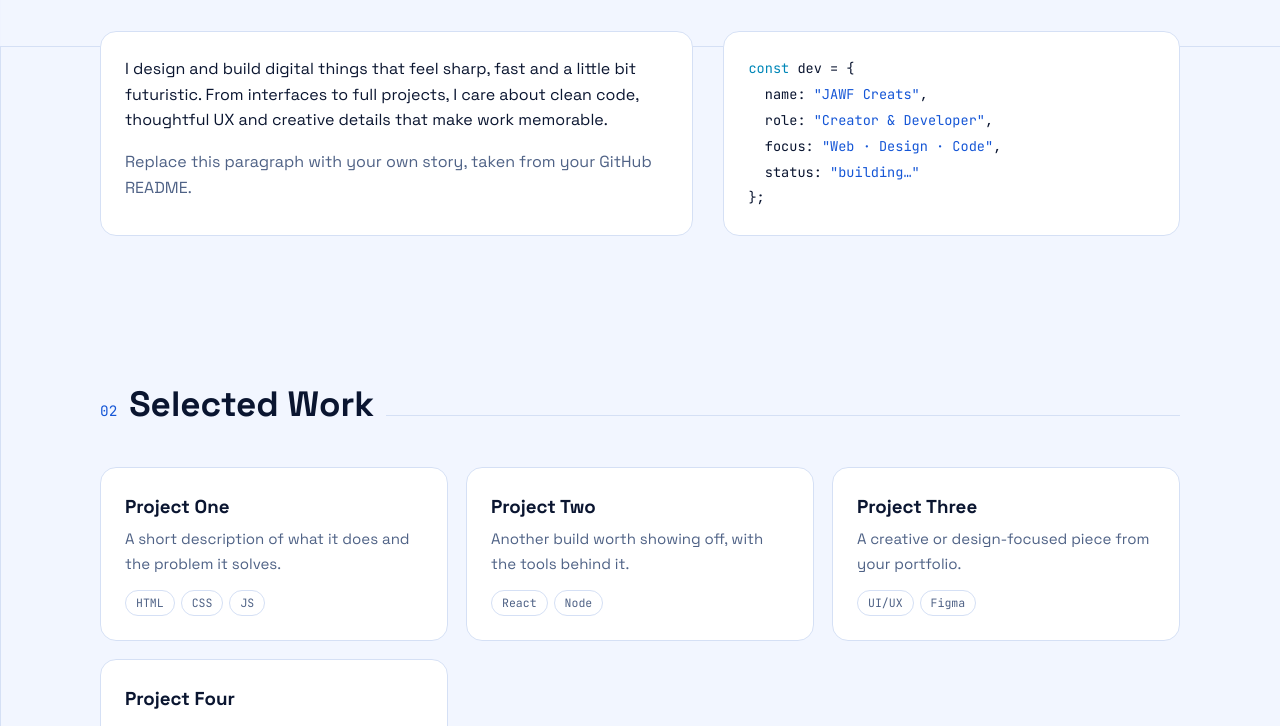
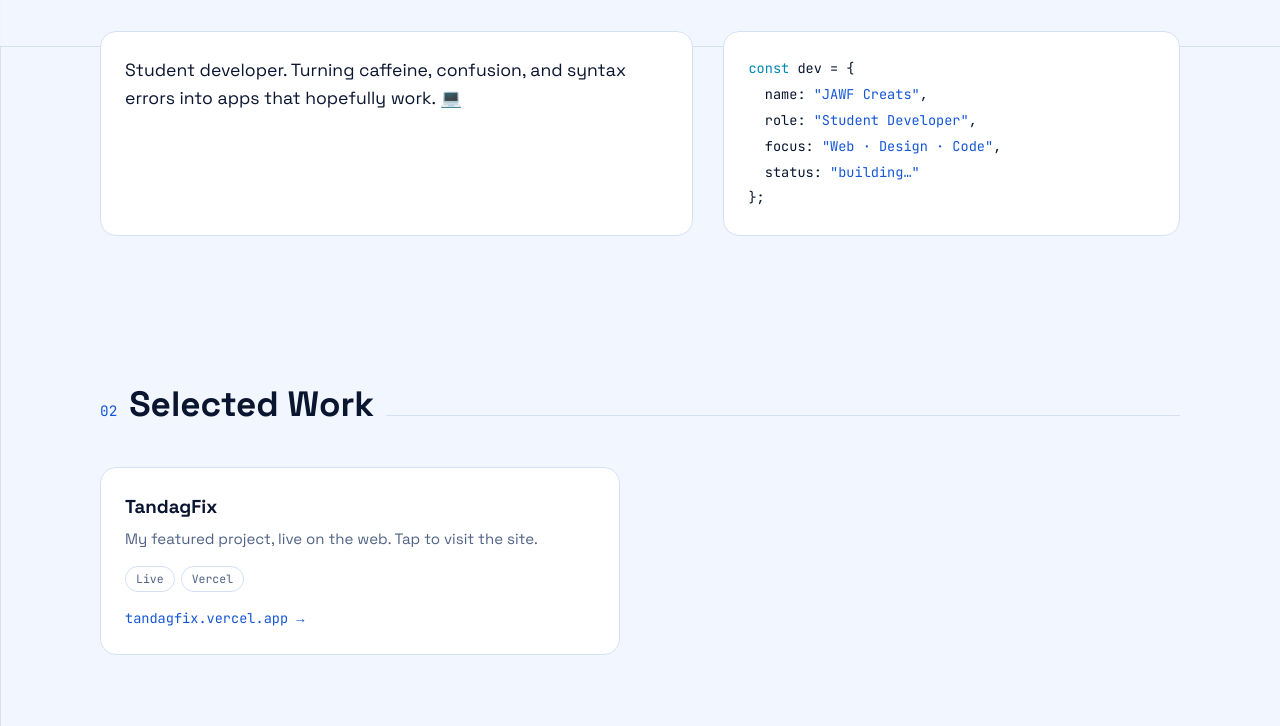
Before and after one commit to lifojecniv/jawfcreat3s, a plain HTML site: page index.html in a window 1280 px wide. Shown: the part 754-1480 px from the top of the page. Drawn offline with Linux system fonts and the light colour scheme.

Commit message:
Add files via upload

```diff
--- a/index.html
+++ b/index.html
@@ -111,12 +111,11 @@ footer{border-top:1px solid var(--line);padding:26px 0;text-align:center;color:v
 <section id="about"><div class="wrap">
   <div class="sh rv"><span class="mono">01</span><h2>About</h2></div>
   <div class="about rv">
-    <div class="card"><p style="margin-top:0">I design and build digital things that feel sharp, fast and a little bit futuristic. From interfaces to full projects, I care about clean code, thoughtful UX and creative details that make work memorable.</p>
-    <p style="margin-bottom:0;color:var(--muted)">Replace this paragraph with your own story, taken from your GitHub README.</p></div>
+    <div class="card"><p style="margin:0;font-size:1.1rem">Student developer. Turning caffeine, confusion, and syntax errors into apps that hopefully work. 💻</p></div>
     <div class="card term mono">
       <div><span class="k">const</span> dev = {</div>
       <div>&nbsp;&nbsp;name: <span class="s">"JAWF Creats"</span>,</div>
-      <div>&nbsp;&nbsp;role: <span class="s">"Creator &amp; Developer"</span>,</div>
+      <div>&nbsp;&nbsp;role: <span class="s">"Student Developer"</span>,</div>
       <div>&nbsp;&nbsp;focus: <span class="s">"Web · Design · Code"</span>,</div>
       <div>&nbsp;&nbsp;status: <span class="s">"building…"</span></div>
       <div>};</div>
@@ -126,11 +125,8 @@ footer{border-top:1px solid var(--line);padding:26px 0;text-align:center;color:v
 
 <section id="work"><div class="wrap">
   <div class="sh rv"><span class="mono">02</span><h2>Selected Work</h2></div>
-  <div class="grid">
-    <a href="#" class="card proj rv"><h3>Project One</h3><p>A short description of what it does and the problem it solves.</p><div class="chips"><span class="chip mono">HTML</span><span class="chip mono">CSS</span><span class="chip mono">JS</span></div></a>
-    <a href="#" class="card proj rv"><h3>Project Two</h3><p>Another build worth showing off, with the tools behind it.</p><div class="chips"><span class="chip mono">React</span><span class="chip mono">Node</span></div></a>
-    <a href="#" class="card proj rv"><h3>Project Three</h3><p>A creative or design-focused piece from your portfolio.</p><div class="chips"><span class="chip mono">UI/UX</span><span class="chip mono">Figma</span></div></a>
-    <a href="#" class="card proj rv"><h3>Project Four</h3><p>An open-source tool, experiment or side project.</p><div class="chips"><span class="chip mono">Git</span><span class="chip mono">API</span></div></a>
+  <div class="grid" style="grid-template-columns:minmax(0,520px)">
+    <a href="https://tandagfix.vercel.app" target="_blank" rel="noopener" class="card proj rv"><h3>TandagFix</h3><p>My featured project, live on the web. Tap to visit the site.</p><div class="chips"><span class="chip mono">Live</span><span class="chip mono">Vercel</span></div><p class="mono" style="margin:16px 0 0;color:var(--a);font-size:.85rem">tandagfix.vercel.app &rarr;</p></a>
   </div>
 </div></section>
 
```
Also changed, not shown: 2 other files.
